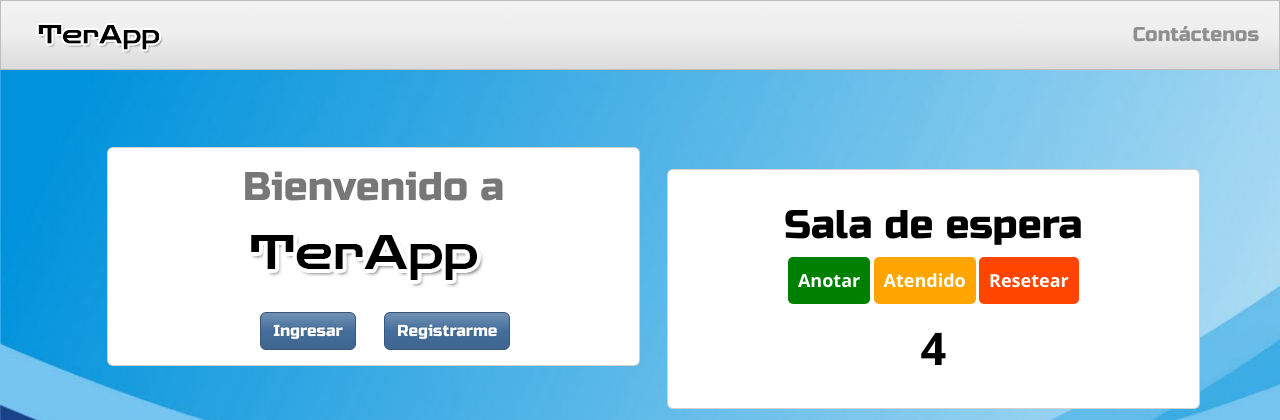
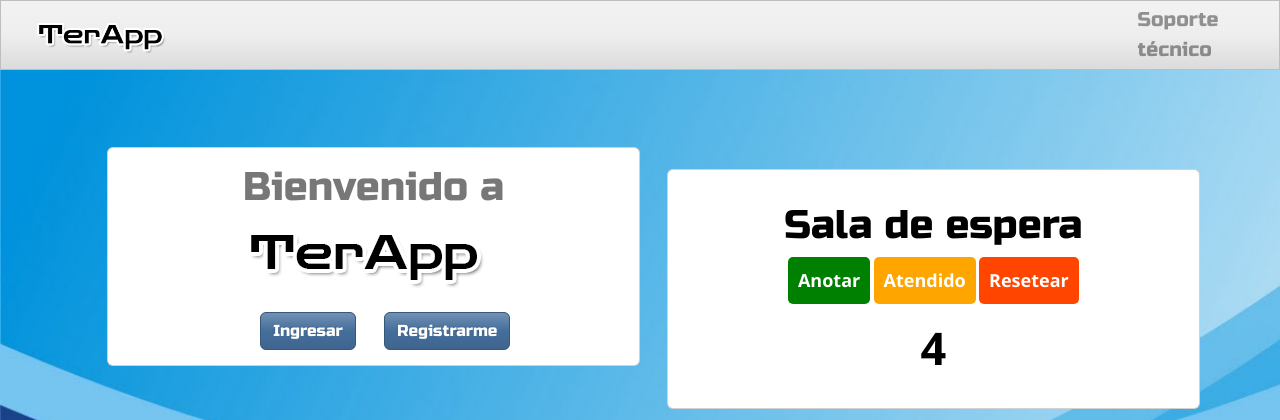
Before and after one commit to marcosegutierrez/TerApp_TPDI, a Flask app: page / in a window 1280 px wide. Shown: the top 420 px of the page. Run offline with Flask 2, Linux system fonts and the light colour scheme; data comes from the database, SQL or seed files in the repository; some libraries are stand-ins or nearby versions.

Commit message:
Cambio nombre  sección por uno más representativo

```diff
--- a/templates/layout.html
+++ b/templates/layout.html
@@ -29,7 +29,7 @@
             <div class="collapse navbar-collapse offset-md-8" id="navbarNavDropdown">
                 <ul class="navbar-nav ">
                     <li class="nav-item">
-                        <a class="nav-link " href="/contact">Contáctenos</a>
+                        <a class="nav-link " href="/contact">Soporte técnico</a>
                     </li>
                     <ul class="dropdown-menu" aria-labelledby="navbarDropdownMenuLink">
                         <li><a class="dropdown-item" href="#">Action</a></li>
```
